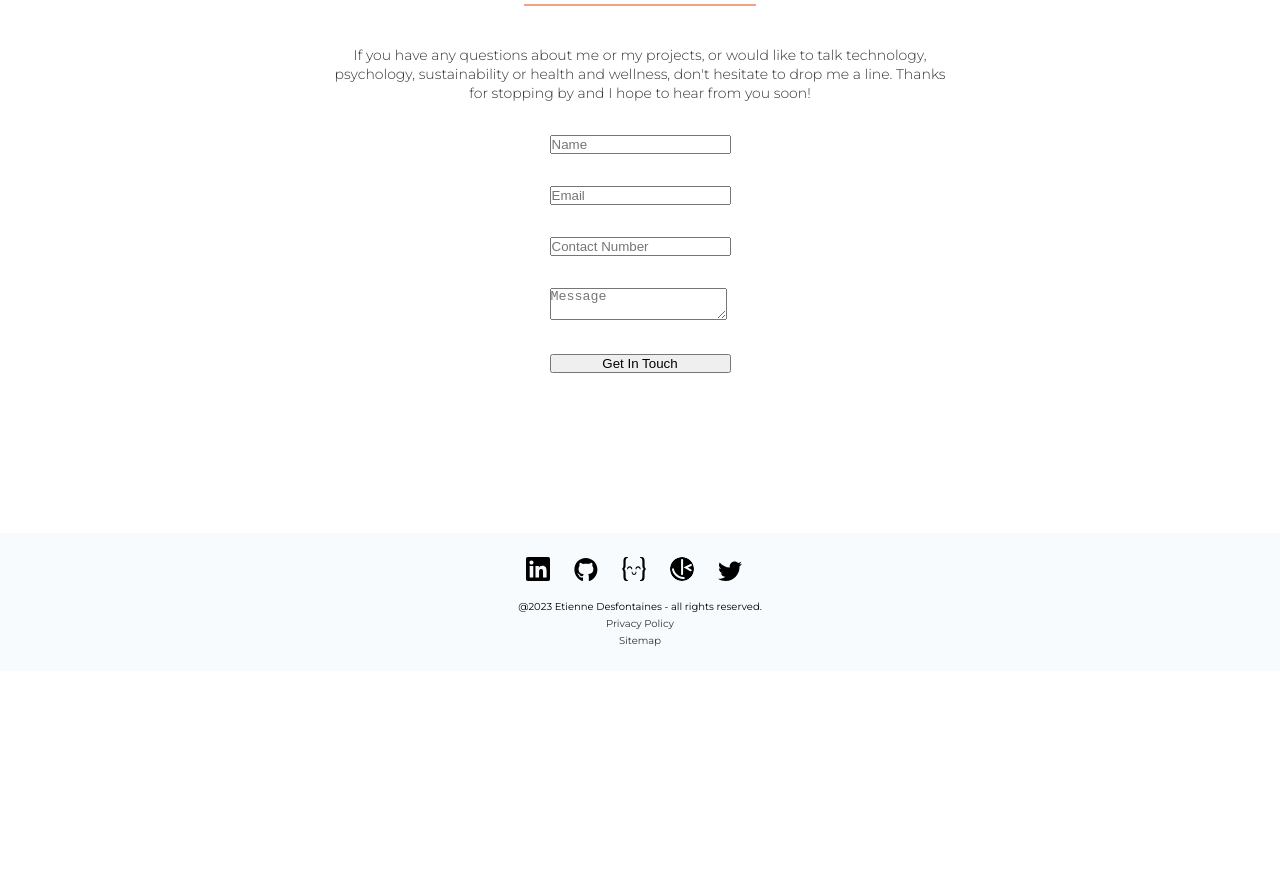
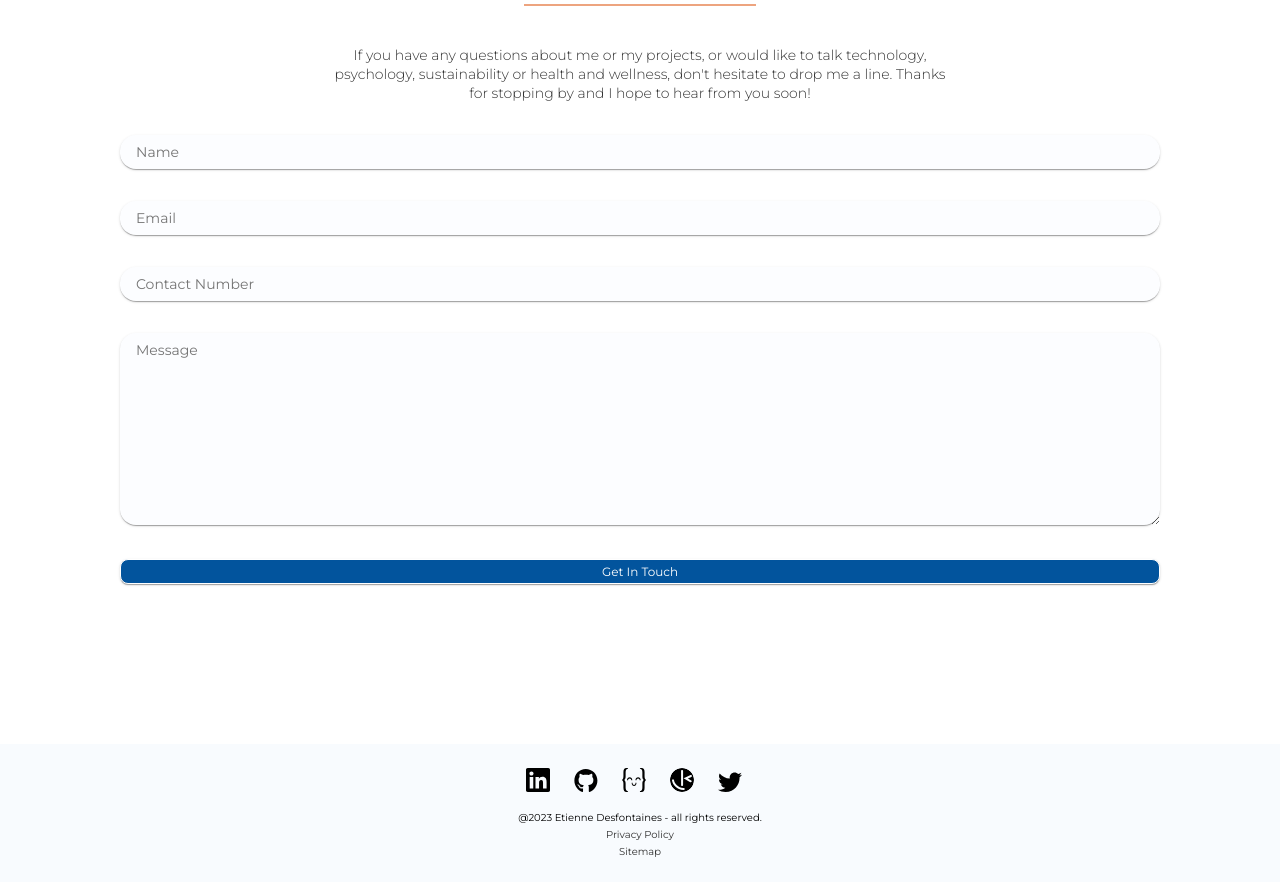
Before and after one commit to etiennedesfontaines/portfolio, a React (Create React App) app: page / in a window 1280 px wide. Shown: the part 5100-5990 px from the top of the page. Before the commit the page ends 5771 px from the top, so only its background shows below. Built offline with nearby package versions, Linux system fonts and the light colour scheme.

Commit message:
form submission handling

```diff
--- a/src/components/ContactForm.jsx
+++ b/src/components/ContactForm.jsx
@@ -1,13 +1,13 @@
 import React from "react";
-// import styled from "styled-components";
+import styled from "styled-components";
 
 //data
-// import { colours } from "../styles/styleVariables";
+import { colours } from "../styles/styleVariables";
 import LayoutColumn from "./LayoutColumn";
 
 const ContactForm = ({ isMobile }) => {
 	return (
-		<form
+		<Form
 			name="contact-form"
 			method="POST"
 			data-netlify="true"
@@ -46,118 +46,118 @@ const ContactForm = ({ isMobile }) => {
 				<input type="hidden" name="form-name" value="contact-form" />
 				<input type="submit" value="Get In Touch" />
 			</LayoutColumn>
-		</form>
+		</Form>
 	);
 };
 
-// const Form = styled.form`
-// 	width: 100%;
+const Form = styled.form`
+	width: 100%;
 
-// 	input,
-// 	textarea {
-// 		width: 100%;
-// 		font-family: Montserrat;
-// 		font-size: 1.2rem;
-// 		border: none;
-// 		border-radius: 0.8rem;
-// 		box-shadow: 0px 1px 3px 0px rgba(0, 0, 0, 0.12),
-// 			0px 1px 1px 0px rgba(0, 0, 0, 0.14), 0px 2px 1px -1px rgba(0, 0, 0, 0.2);
-// 		padding: 0.4rem 1.6rem;
-// 		background-color: rgba(220, 233, 251, 0.1);
-// 		color: ${colours.textColour};
-// 		:focus {
-// 			outline-color: ${colours.primaryColour};
-// 		}
-// 	}
+	input,
+	textarea {
+		width: 100%;
+		font-family: Montserrat;
+		font-size: 1.2rem;
+		border: none;
+		border-radius: 0.8rem;
+		box-shadow: 0px 1px 3px 0px rgba(0, 0, 0, 0.12),
+			0px 1px 1px 0px rgba(0, 0, 0, 0.14), 0px 2px 1px -1px rgba(0, 0, 0, 0.2);
+		padding: 0.4rem 1.6rem;
+		background-color: rgba(220, 233, 251, 0.1);
+		color: ${colours.textColour};
+		:focus {
+			outline-color: ${colours.primaryColour};
+		}
+	}
 
-// 	textarea {
-// 		height: 9.6rem;
-// 	}
+	textarea {
+		height: 9.6rem;
+	}
 
-// 	input[type="submit"] {
-// 		width: max-content;
-// 		margin: auto;
-// 		color: ${colours.white};
-// 		background-color: ${colours.primaryColour};
-// 		border: 0.1rem solid ${colours.white};
-// 	}
+	input[type="submit"] {
+		width: max-content;
+		margin: auto;
+		color: ${colours.white};
+		background-color: ${colours.primaryColour};
+		border: 0.1rem solid ${colours.white};
+	}
 
-// 	@media screen and (min-width: 360px) {
-// 		input,
-// 		textarea {
-// 			font-size: 1.4rem;
-// 		}
-// 		input[type="submit"] {
-// 			font-size: 1.2rem;
-// 		}
-// 	}
+	@media screen and (min-width: 360px) {
+		input,
+		textarea {
+			font-size: 1.4rem;
+		}
+		input[type="submit"] {
+			font-size: 1.2rem;
+		}
+	}
 
-// 	@media screen and (min-width: 460px) {
-// 		input,
-// 		textarea {
-// 			font-size: 1.6rem;
-// 		}
-// 		input[type="submit"] {
-// 			font-size: 1.4rem;
-// 		}
-// 	}
+	@media screen and (min-width: 460px) {
+		input,
+		textarea {
+			font-size: 1.6rem;
+		}
+		input[type="submit"] {
+			font-size: 1.4rem;
+		}
+	}
 
-// 	@media screen and (min-width: 800px) {
-// 		input,
-// 		textarea {
-// 			font-size: 1.8rem;
-// 		}
-// 		input[type="submit"] {
-// 			font-size: 1.6rem;
-// 		}
-// 	}
+	@media screen and (min-width: 800px) {
+		input,
+		textarea {
+			font-size: 1.8rem;
+		}
+		input[type="submit"] {
+			font-size: 1.6rem;
+		}
+	}
 
-// 	//Desktop:
+	//Desktop:
 
-// 	@media screen and (min-width: 1024px) and (orientation: landscape) {
-// 		width: 100%;
-// 		gap: 2.4rem;
+	@media screen and (min-width: 1024px) and (orientation: landscape) {
+		width: 100%;
+		gap: 2.4rem;
 
-// 		input,
-// 		textarea {
-// 			font-size: 1.4rem;
-// 			border-radius: 1.6rem;
-// 			padding: 0.8rem 1.6rem;
-// 		}
-// 		textarea {
-// 			height: 19.2rem;
-// 		}
+		input,
+		textarea {
+			font-size: 1.4rem;
+			border-radius: 1.6rem;
+			padding: 0.8rem 1.6rem;
+		}
+		textarea {
+			height: 19.2rem;
+		}
 
-// 		input[type="submit"] {
-// 			width: 100%;
-// 			font-size: 1.2rem;
-// 			cursor: pointer;
-// 			transition: all 0.5s ease;
-// 			&:hover {
-// 				background-color: ${colours.hovorColour};
-// 			}
-// 		}
-// 	}
-// 	@media screen and (min-width: 1400px) and (orientation: landscape) {
-// 		input,
-// 		textarea {
-// 			font-size: 1.6rem;
-// 		}
+		input[type="submit"] {
+			width: 100%;
+			font-size: 1.2rem;
+			cursor: pointer;
+			transition: all 0.5s ease;
+			&:hover {
+				background-color: ${colours.hovorColour};
+			}
+		}
+	}
+	@media screen and (min-width: 1400px) and (orientation: landscape) {
+		input,
+		textarea {
+			font-size: 1.6rem;
+		}
 
-// 		input[type="submit"] {
-// 			font-size: 1.4rem;
-// 		}
-// 	}
-// 	@media screen and (min-width: 1600px) and (min-height: 1100px) and (orientation: landscape) {
-// 		input,
-// 		textarea {
-// 			font-size: 1.8rem;
-// 		}
+		input[type="submit"] {
+			font-size: 1.4rem;
+		}
+	}
+	@media screen and (min-width: 1600px) and (min-height: 1100px) and (orientation: landscape) {
+		input,
+		textarea {
+			font-size: 1.8rem;
+		}
 
-// 		input[type="submit"] {
-// 			font-size: 1.6rem;
-// 		}
-// 	}
-// `;
+		input[type="submit"] {
+			font-size: 1.6rem;
+		}
+	}
+`;
 
 export default ContactForm;
```
